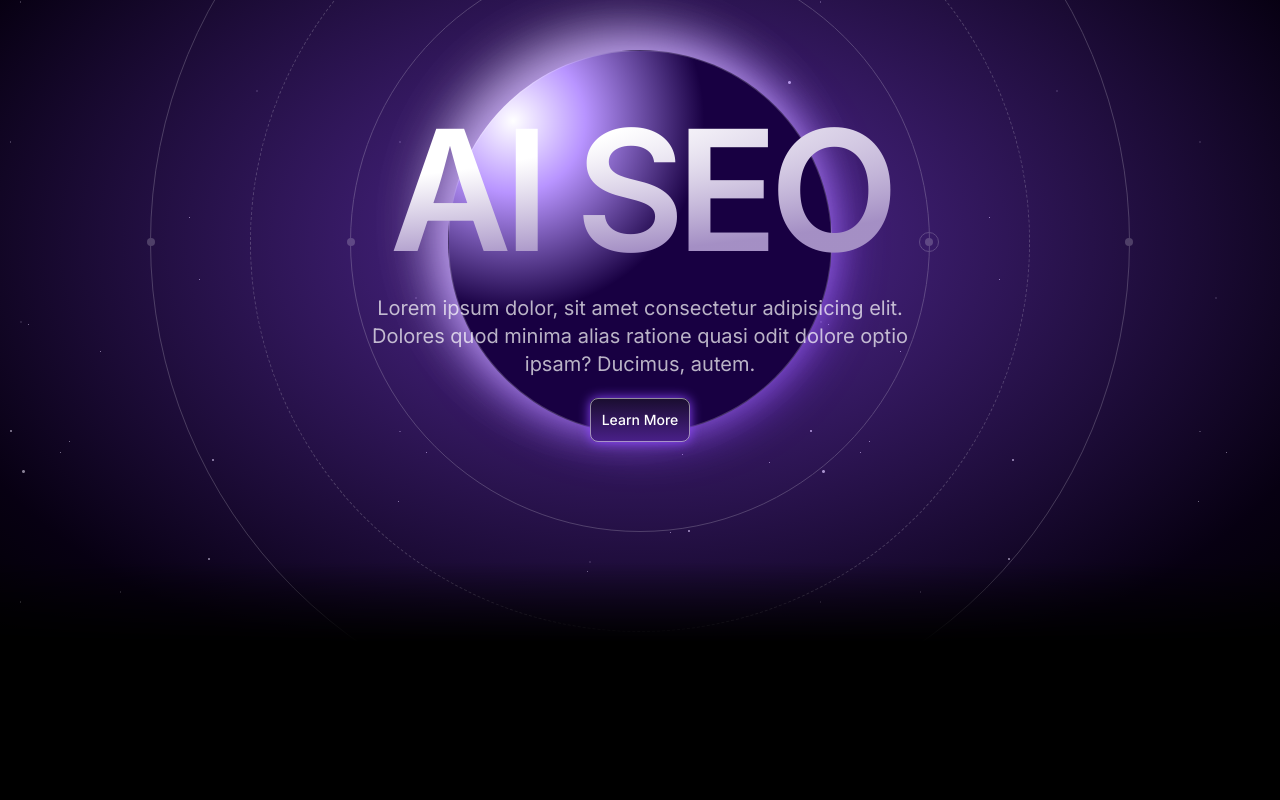
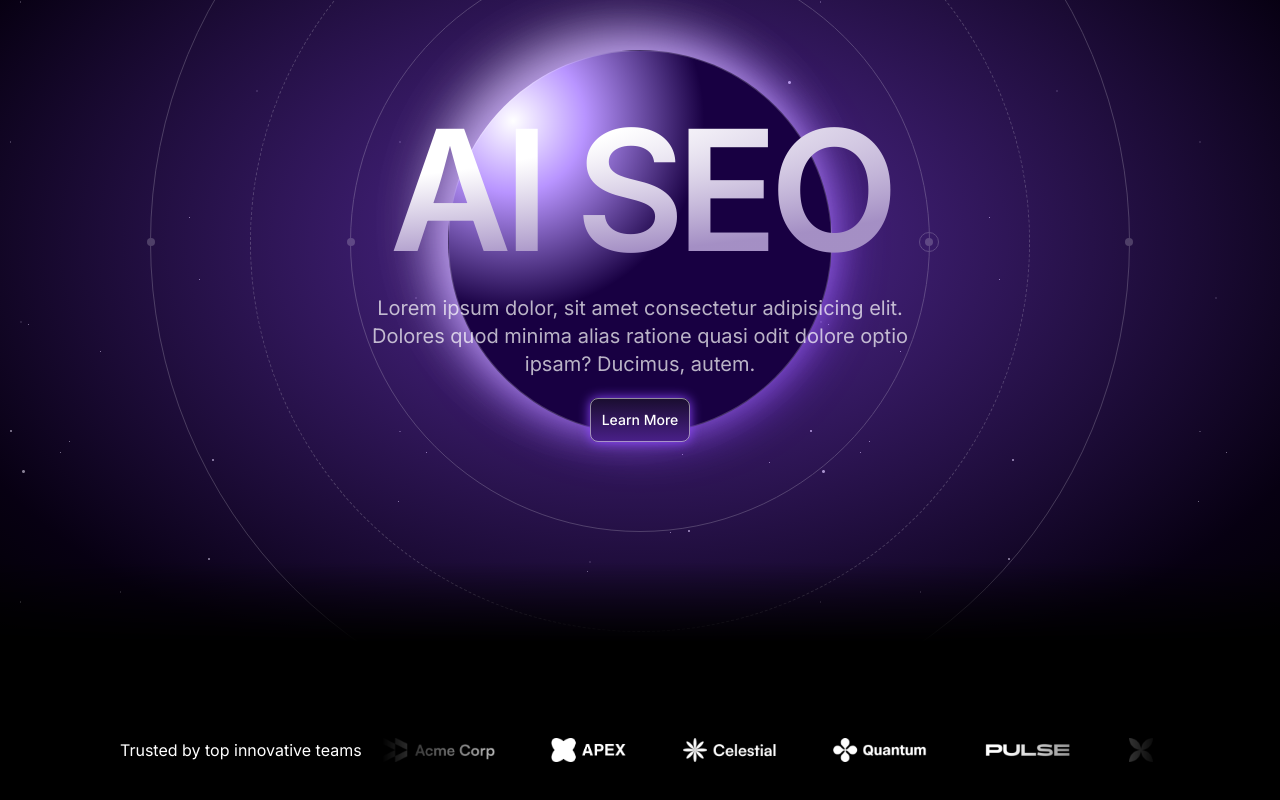
Before and after one commit to freetimezp/js-portfolio-108, a Next.js app: page / in a window 1280 px wide. Shown: the part 256-1056 px from the top of the page. Before the commit the page ends 898 px from the top, so only its background shows below. Built offline with nearby package versions, Linux system fonts and the light colour scheme.

Commit message:
04. js-portfolio-108. LogoTicker component.

```diff
--- a/src/app/page.tsx
+++ b/src/app/page.tsx
@@ -1,11 +1,13 @@
 import { Header } from "@/sections/Header";
 import { Hero } from "@/sections/Hero";
+import { LogoTicker } from "@/sections/LogoTicker";
 
 export default function Home() {
   return (
     <>
       <Header />
       <Hero />
+      <LogoTicker />
     </>
   );
 }
--- a/src/sections/Header.tsx
+++ b/src/sections/Header.tsx
@@ -5,9 +5,11 @@ import Button from "@/components/Button";
 export const Header = () => {
   return (
     <header className="py-4 border-b border-white/15 md:border-none sticky top-0 z-10">
+      <div className="absolute inset-0 backdrop-blur -z-10 md:hidden"></div>
       <div className="container">
         <div className="flex justify-between items-center md:border border-white/15 md:p-2.5
-          rounded-xl max-w-2xl md:max-w-none mx-auto backdrop-blur">
+          rounded-xl max-w-2xl md:max-w-none mx-auto relative">
+          <div className="absolute inset-0 backdrop-blur -z-10 hidden md:block"></div>
           <div>
             <div className="border h-10 w-10 rounded-lg inline-flex justify-center
               items-center border-white/15 cursor-pointer">
--- a/src/sections/LogoTicker.tsx
+++ b/src/sections/LogoTicker.tsx
@@ -1,3 +1,32 @@
+/* eslint-disable @next/next/no-img-element */
+import acmeLogo from "@/assets/logo-acme.png";
+import epexLogo from "@/assets/logo-apex.png";
+import celestialLogo from "@/assets/logo-celestial.png";
+import quentomLogo from "@/assets/logo-quantum.png";
+import pulseLogo from "@/assets/logo-pulse.png";
+import echoLogo from "@/assets/logo-echo.png";
+
 export const LogoTicker = () => {
-  return <section>LogoTicker</section>;
+  return (
+    <section className="py-20 md:py-24">
+      <div className="container">
+        <div className="flex items-center gap-5">
+          <div className="flex-1 md:flex-none">
+            <h2>
+              Trusted by top innovative teams
+            </h2>
+          </div>
+
+          <div className="flex-1 overflow-hidden
+            [mask-image:linear-gradient(to_right,transparent,black_20%,black_80%,transparent)]">
+            <div className="flex flex-none gap-14">
+              {[acmeLogo, epexLogo, celestialLogo, quentomLogo, pulseLogo, echoLogo].map((logo, index) => (
+                <img src={logo.src} alt="logo" key={index} className="h-6 w-auto" />
+              ))}
+            </div>
+          </div>
+        </div>
+      </div>
+    </section>
+  );
 };
```
